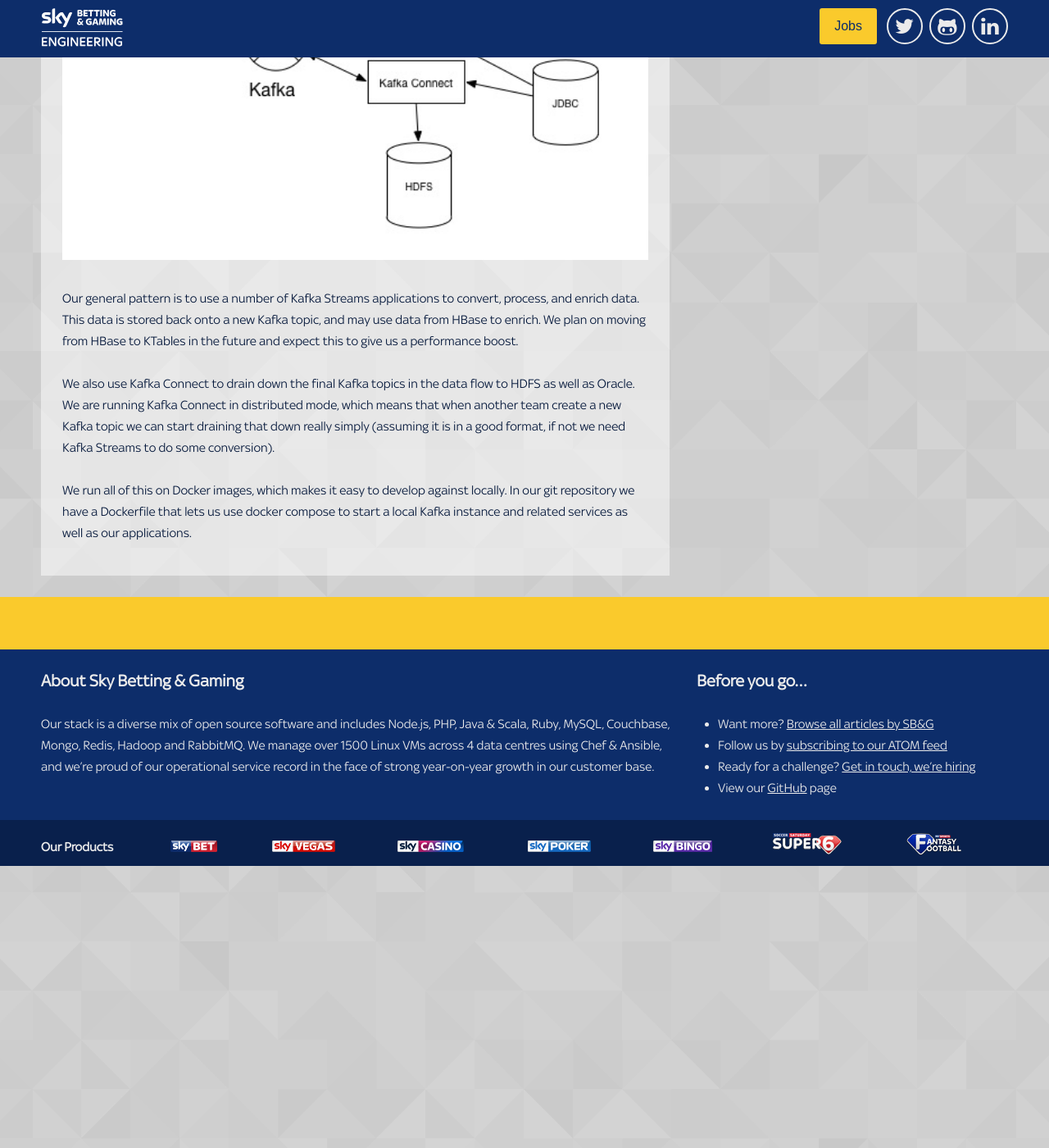
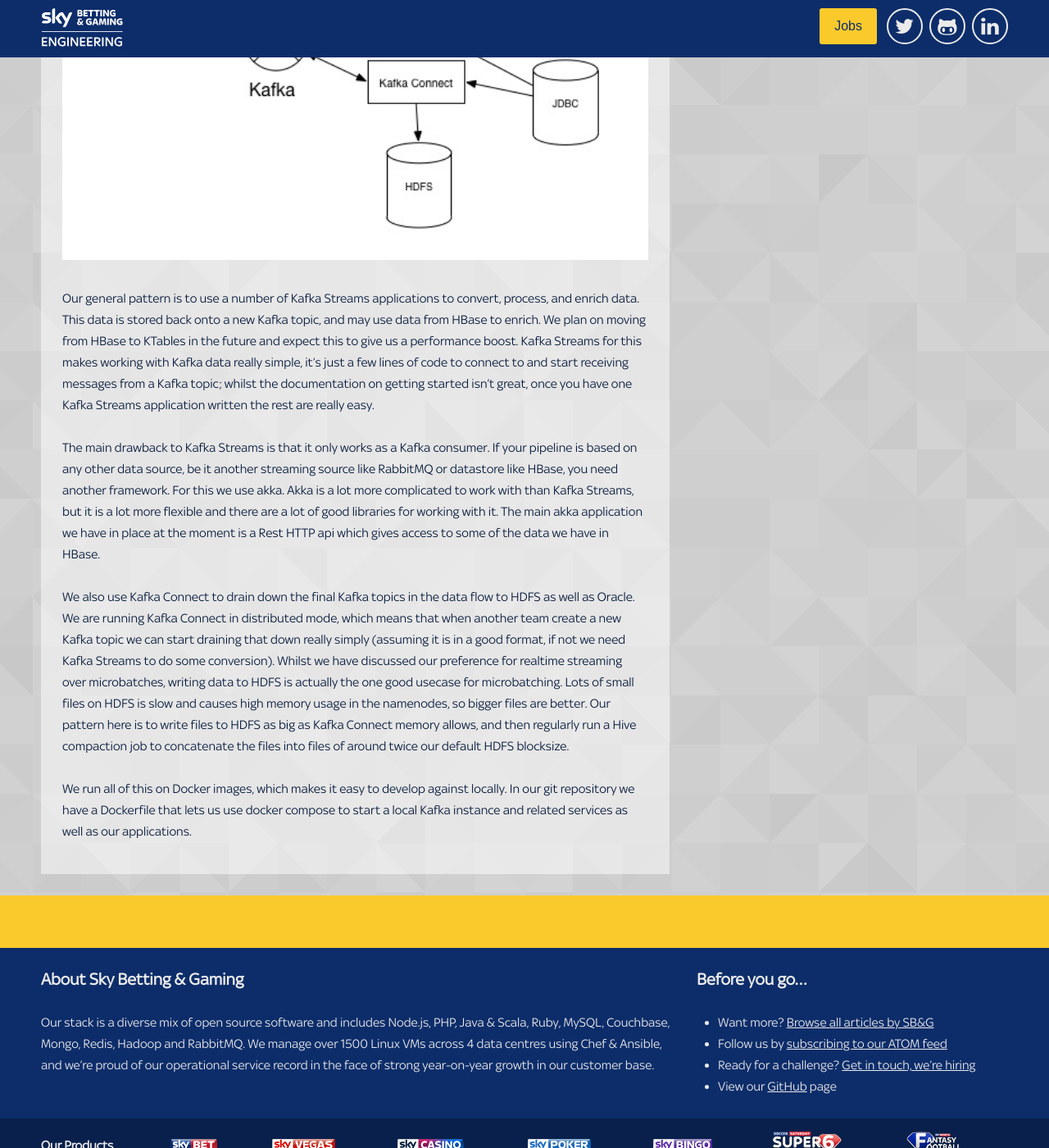
Before and after one commit to skybet/skybet.github.io, a Jekyll site: the page built from _posts/2017-01-20-streaming-architectures.md, in a window 1280 px wide and 1400 px high, scrolled down 2031 px. Shown: the whole window at 82% size. Built offline with Jekyll 4.4.1, drawn with Linux system fonts in a browser that asks for light colours; nearby versions of some CDN libraries; some web fonts are replaced; comment, search, counter and statistics services are not loaded.

Commit message:
add more details on choice of tools

```diff
--- a/_posts/2017-01-20-streaming-architectures.md
+++ b/_posts/2017-01-20-streaming-architectures.md
@@ -31,8 +31,10 @@
 
 ![Kafka Connect & Kafka Streams](/images/Streaming.jpg)
 
-Our general pattern is to use a number of Kafka Streams applications to convert, process, and enrich data.  This data is stored back onto a new Kafka topic, and may use data from HBase to enrich.  We plan on moving from HBase to KTables in the future and expect this to give us a performance boost.
+Our general pattern is to use a number of Kafka Streams applications to convert, process, and enrich data.  This data is stored back onto a new Kafka topic, and may use data from HBase to enrich.  We plan on moving from HBase to KTables in the future and expect this to give us a performance boost.  Kafka Streams for this makes working with Kafka data really simple, it's just a few lines of code to connect to and start receiving messages from a Kafka topic; whilst the documentation on getting started isn't great, once you have one Kafka Streams application written the rest are really easy.
 
-We also use Kafka Connect to drain down the final Kafka topics in the data flow to HDFS as well as Oracle.  We are running Kafka Connect in distributed mode, which means that when another team create a new Kafka topic we can start draining that down really simply (assuming it is in a good format, if not we need Kafka Streams to do some conversion).
+The main drawback to Kafka Streams is that it only works as a Kafka consumer.  If your pipeline is based on any other data source, be it another streaming source like RabbitMQ or datastore like HBase, you need another framework.  For this we use akka.  Akka is a lot more complicated to work with than Kafka Streams, but it is a lot more flexible and there are a lot of good libraries for working with it.  The main akka application we have in place at the moment is a Rest HTTP api which gives access to some of the data we have in HBase.
+
+We also use Kafka Connect to drain down the final Kafka topics in the data flow to HDFS as well as Oracle.  We are running Kafka Connect in distributed mode, which means that when another team create a new Kafka topic we can start draining that down really simply (assuming it is in a good format, if not we need Kafka Streams to do some conversion).  Whilst we have discussed our preference for realtime streaming over microbatches, writing data to HDFS is actually the one good usecase for microbatching.  Lots of small files on HDFS is slow and causes high memory usage in the namenodes, so bigger files are better.  Our pattern here is to write files to HDFS as big as Kafka Connect memory allows, and then regularly run a Hive compaction job to concatenate the files into files of around twice our default HDFS blocksize.
 
 We run all of this on Docker images, which makes it easy to develop against locally.  In our git repository we have a Dockerfile that lets us use docker compose to start a local Kafka instance and related services as well as our applications.
```
